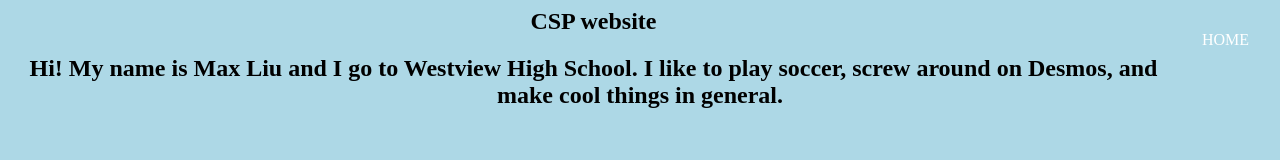
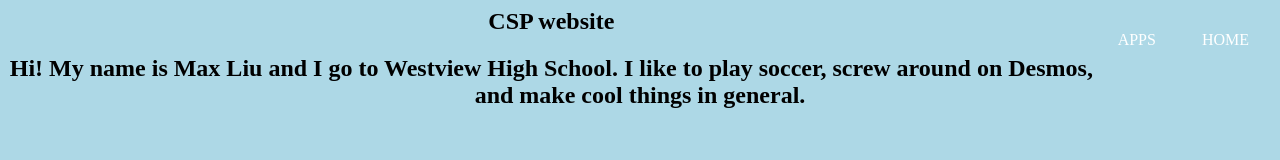
Before and after one commit to WVCS/website-maxxl28, a plain HTML site: page index.html in a window 1280 px wide. Drawn offline with Linux system fonts and the light colour scheme.

Commit message:
Update index.html

```diff
--- a/index.html
+++ b/index.html
@@ -8,6 +8,7 @@
 <body>
   <nav>
     <li><a href="index.html"> HOME </a></li>
+    <li><a href="index.html"> APPS </a></li>
 
 
   </nav>
```
